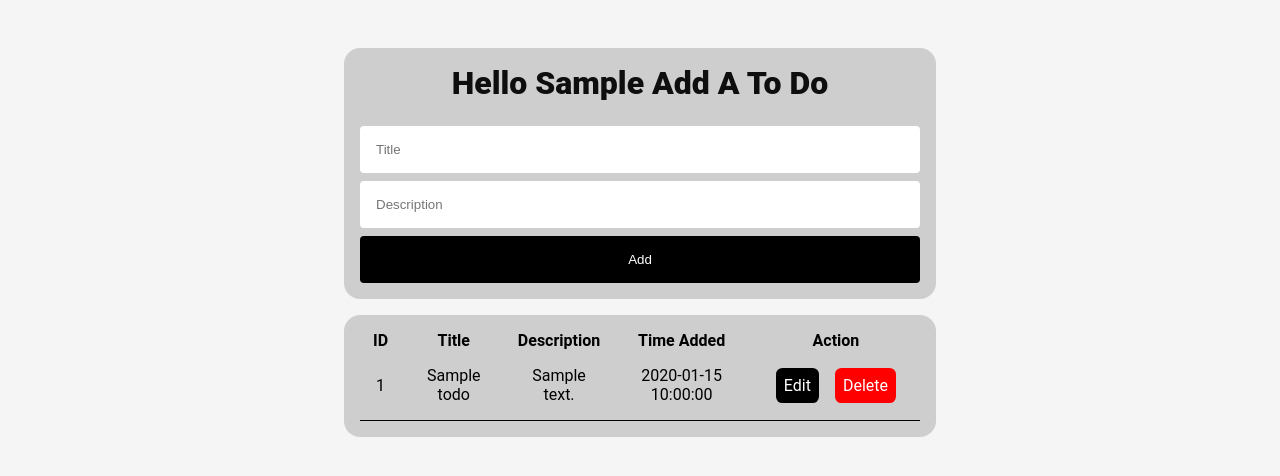
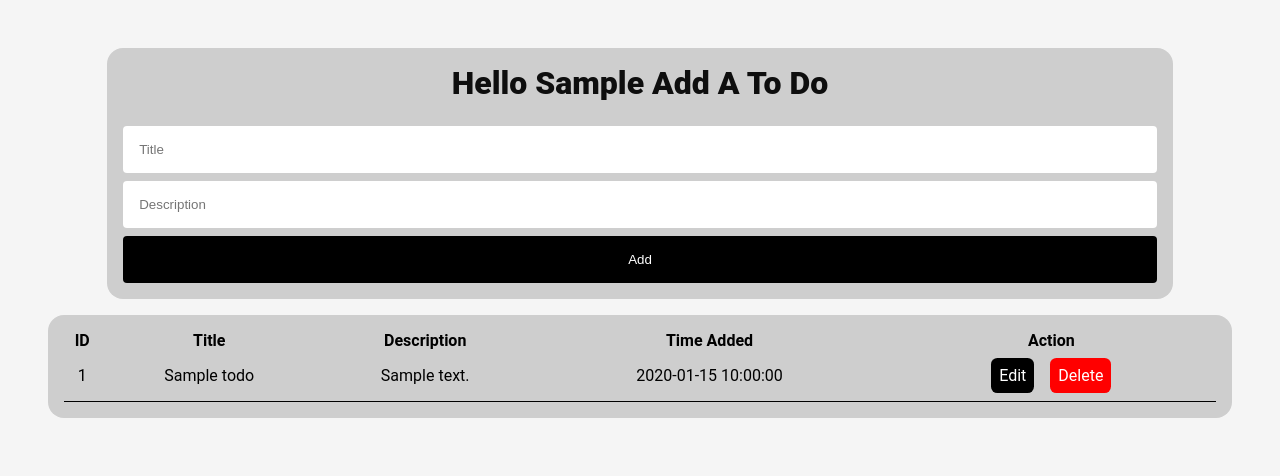
Before and after one commit to Yaxraj-rajput/VGEC-WEB_TASK1, a PHP site: page /home.php in a window 1280 px wide. Shown: the top 476 px of the page. Run offline with PHP 8.4, Linux system fonts and the light colour scheme; the visitor is signed in with stand-in values (Sample User, id 1); tables that the repository leaves empty or names only in its code hold one stand-in row (values such as "Sample post").

Commit message:
responsive styling

```diff
--- a/Styles/Style.css
+++ b/Styles/Style.css
@@ -111,14 +111,13 @@ body {
   border-spacing: 0;
 }
 .main-container .display-todo table thead tr th {
-  padding: 1rem;
   text-align: left;
   border-bottom: 1px solid #000000;
 }
 .main-container .display-todo table tbody tr td {
-  padding: 1rem;
   border-bottom: 1px solid #000000;
   text-align: center;
+  padding: 1rem;
 }
 .main-container .display-todo table tbody tr td .edit,
 .main-container .display-todo table tbody tr td .delete {
@@ -130,4 +129,41 @@ body {
   text-decoration: none;
   margin: 0.5rem;
   border-radius: 0.4rem;
+}
+
+@media screen and (max-width: 1300px) {
+  .login-container form {
+    width: 80%;
+  }
+  .main-container .form {
+    width: 90%;
+  }
+  .main-container .display-todo {
+    width: 100%;
+  }
+  .main-container .display-todo table {
+    width: 100%;
+    border-collapse: collapse;
+    border-spacing: 0;
+  }
+  .main-container .display-todo table thead tr th {
+    text-align: left;
+    border-bottom: 1px solid #000000;
+  }
+  .main-container .display-todo table tbody tr td {
+    border-bottom: 1px solid #000000;
+    text-align: center;
+    padding: 1rem 0rem;
+  }
+  .main-container .display-todo table tbody tr td .edit,
+  .main-container .display-todo table tbody tr td .delete {
+    background-color: #000000;
+    color: #fff;
+    padding: 0.5rem;
+    border: none;
+    cursor: pointer;
+    text-decoration: none;
+    margin: 0.5rem;
+    border-radius: 0.4rem;
+  }
 }/*# sourceMappingURL=Style.css.map */
--- a/Styles/Style.scss
+++ b/Styles/Style.scss
@@ -120,7 +120,6 @@ body {
       thead {
         tr {
           th {
-            padding: 1rem;
             text-align: left;
             border-bottom: 1px solid #000000;
           }
@@ -129,9 +128,9 @@ body {
       tbody {
         tr {
           td {
-            padding: 1rem;
             border-bottom: 1px solid #000000;
             text-align: center;
+            padding: 1rem;
 
             .edit,
             .delete {
@@ -150,3 +149,50 @@ body {
     }
   }
 }
+
+@media screen and (max-width: 1300px) {
+  .login-container form {
+    width: 80%;
+  }
+  .main-container .form {
+    width: 90%;
+  }
+  .main-container .display-todo {
+    width: 100%;
+
+    table {
+      width: 100%;
+      border-collapse: collapse;
+      border-spacing: 0;
+      thead {
+        tr {
+          th {
+            text-align: left;
+            border-bottom: 1px solid #000000;
+          }
+        }
+      }
+      tbody {
+        tr {
+          td {
+            border-bottom: 1px solid #000000;
+            text-align: center;
+            padding: 1rem 0rem;
+
+            .edit,
+            .delete {
+              background-color: #000000;
+              color: #fff;
+              padding: 0.5rem;
+              border: none;
+              cursor: pointer;
+              text-decoration: none;
+              margin: 0.5rem;
+              border-radius: 0.4rem;
+            }
+          }
+        }
+      }
+    }
+  }
+}
```
Also changed, not shown: 1 other file.
